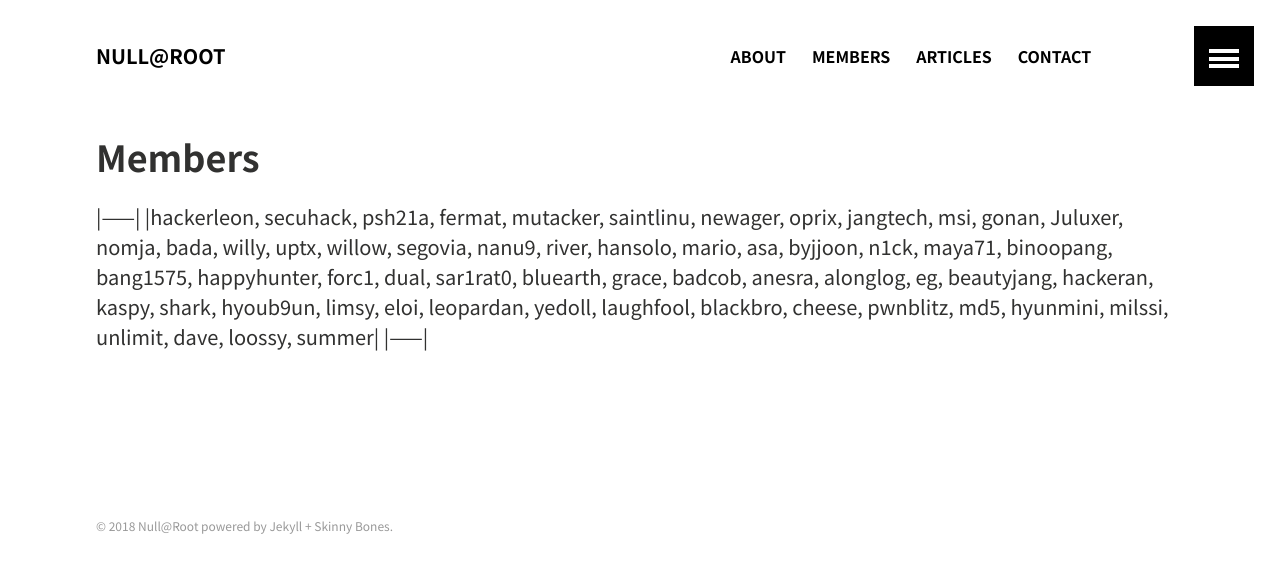
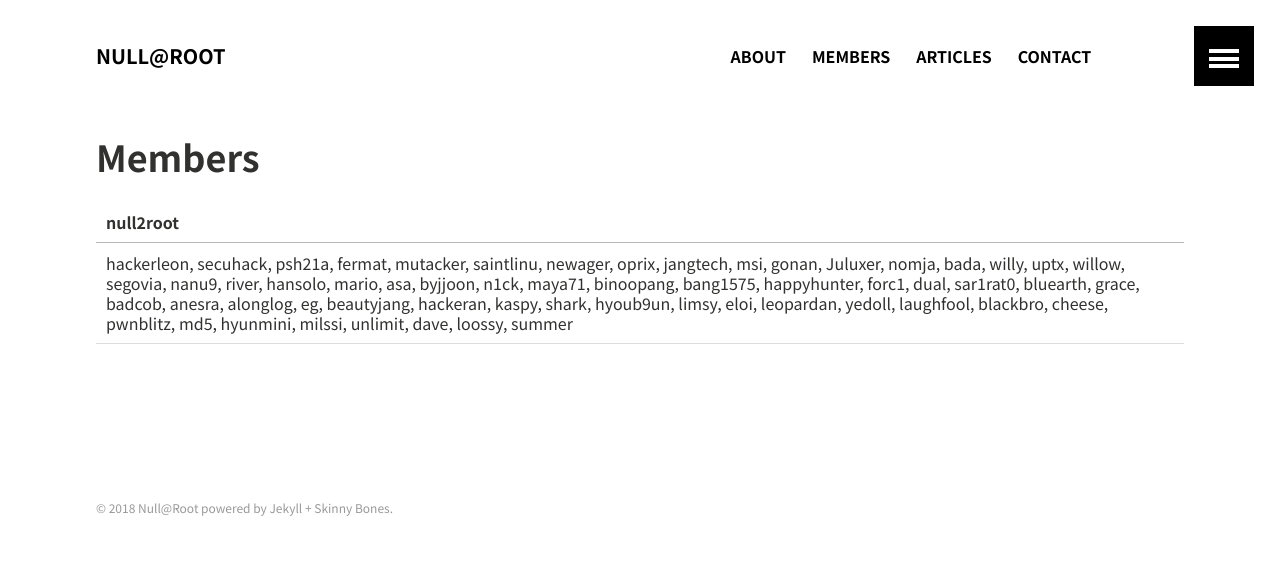
Before and after one commit to null2root/null2root.github.com, a Jekyll site: the page built from members/index.md, in a window 1280 px wide. Shown: the top 573 px of the page. Built offline with Jekyll 4.4.1, drawn with Linux system fonts in a browser that asks for light colours.

Commit message:
some modified

```diff
--- a/members/index.md
+++ b/members/index.md
@@ -9,6 +9,8 @@ image:
   teaser:
 ---
 
-|------|
-|hackerleon, secuhack, psh21a, fermat, mutacker, saintlinu, newager, oprix, jangtech, msi, gonan, Juluxer, nomja, bada, willy, uptx, willow, segovia, nanu9, river, hansolo, mario, asa, byjjoon, n1ck, maya71, binoopang, bang1575, happyhunter, forc1, dual, sar1rat0, bluearth, grace, badcob, anesra, alonglog, eg, beautyjang, hackeran, kaspy, shark, hyoub9un, limsy, eloi, leopardan, yedoll, laughfool, blackbro, cheese, pwnblitz, md5, hyunmini, milssi, unlimit, dave, loossy, summer|
-|------|
+
+
+| null2root  |
+| ------------- |
+| hackerleon, secuhack, psh21a, fermat, mutacker, saintlinu, newager, oprix, jangtech, msi, gonan, Juluxer, nomja, bada, willy, uptx, willow, segovia, nanu9, river, hansolo, mario, asa, byjjoon, n1ck, maya71, binoopang, bang1575, happyhunter, forc1, dual, sar1rat0, bluearth, grace, badcob, anesra, alonglog, eg, beautyjang, hackeran, kaspy, shark, hyoub9un, limsy, eloi, leopardan, yedoll, laughfool, blackbro, cheese, pwnblitz, md5, hyunmini, milssi, unlimit, dave, loossy, summer  |
```
